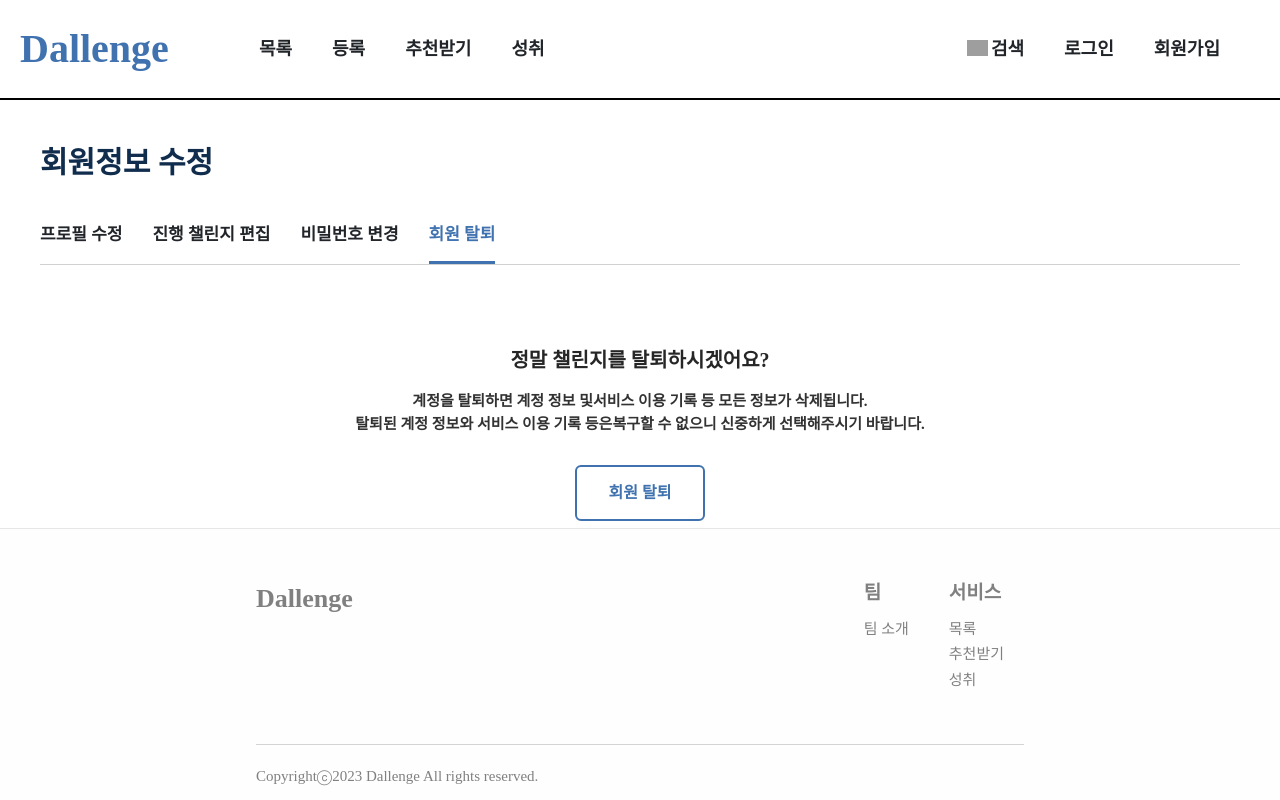
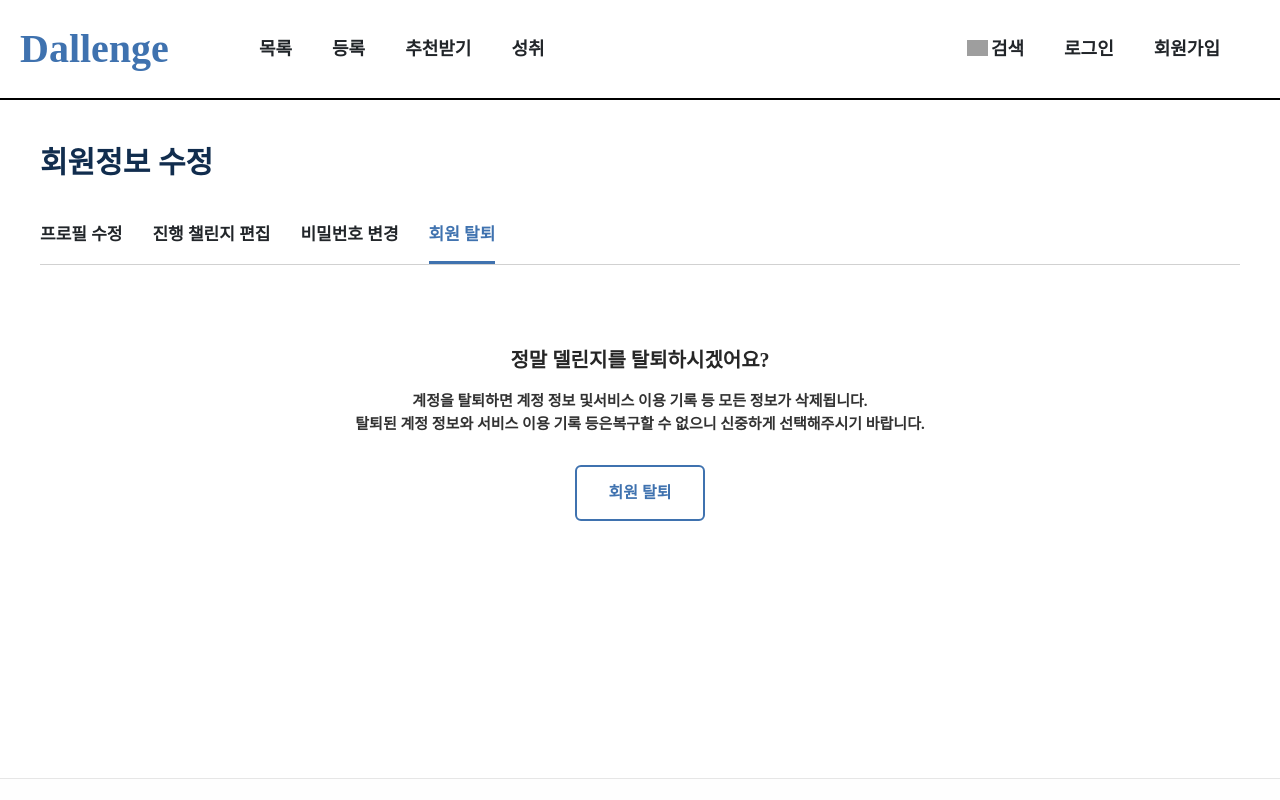
Before and after one commit to dallenge/Front, a React (Create React App) app: page /my-page/modify/withdrawal in a window 1280 px wide. Shown: the top 800 px of the page. Built offline with nearby package versions, Linux system fonts and the light colour scheme; no server answers; grey boxes are pictures that could not be loaded; a web font is replaced by a local one.

Commit message:
:lipstick: Design : margin-bottom 추가

```diff
--- a/src/Pages/Edit/ProgressChallengeEdit.tsx
+++ b/src/Pages/Edit/ProgressChallengeEdit.tsx
@@ -52,7 +52,7 @@ function ProgressChallengeEdit() {
     getMyParticipate();
   }, [getMyParticipate]);
   return (
-    <div>
+    <div style={{ marginBottom: '50px' }}>
       <Modify active={'challengeEdit'} />
       <div style={{ height: '80px' }}></div>
       <div style={{ fontWeight: 'bold', fontSize: '14px', marginBottom: '40px', color: '#f15a69' }}>
--- a/src/Pages/Edit/PwEdit.tsx
+++ b/src/Pages/Edit/PwEdit.tsx
@@ -45,7 +45,7 @@ function PwEdit() {
     }
   };
   return (
-    <div>
+    <div style={{ marginBottom: '50px' }}>
       <Modify active={'password'} />
       <div style={{ marginTop: '80px', display: 'flex', flexDirection: 'column', alignItems: 'center' }}>
         <InputBox>
--- a/src/Pages/Edit/Withdrawal.tsx
+++ b/src/Pages/Edit/Withdrawal.tsx
@@ -45,6 +45,7 @@ export default function Withdrawal() {
 
     await axios(config)
       .then(() => {
+        alert('탈퇴가 완료되었습니다.');
         navigate('/');
         localStorage.clear();
       })
@@ -53,12 +54,12 @@ export default function Withdrawal() {
       });
   };
   return (
-    <div>
+    <div style={{ marginBottom: '250px' }}>
       <Modify active={'withdrawal'} />
       <div style={{ height: '80px' }}></div>
       <Container>
         <div style={{ fontSize: '20px', fontWeight: '600', color: 'rgb(38, 38, 38)' }}>
-          정말 챌린지를 탈퇴하시겠어요?
+          정말 델린지를 탈퇴하시겠어요?
         </div>
         <div style={{ height: '15px' }}></div>
         <div style={{ fontSize: '15px', color: 'rgb(50, 50, 50)', fontWeight: '600' }}>
--- a/src/Pages/Signup/SignupEmail.tsx
+++ b/src/Pages/Signup/SignupEmail.tsx
@@ -144,6 +144,7 @@ const Container = styled.div`
   align-items: center;
   justify-content: center;
   margin-top: 50px;
+  margin-bottom: 100px;
 `;
 
 const Form = styled.form`
--- a/src/Pages/Signup/SignupSelect.tsx
+++ b/src/Pages/Signup/SignupSelect.tsx
@@ -10,6 +10,7 @@ const Container = styled.div`
   margin: auto 0;
   display: inline-block;
   width: 400px;
+  margin-bottom: 100px;
 `;
 
 const DivHover = styled.div`
```
